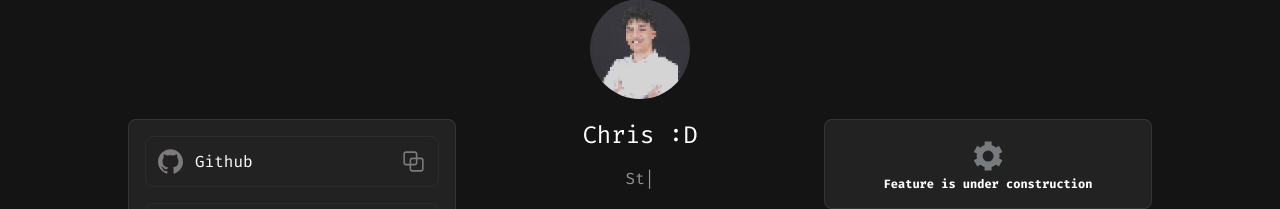
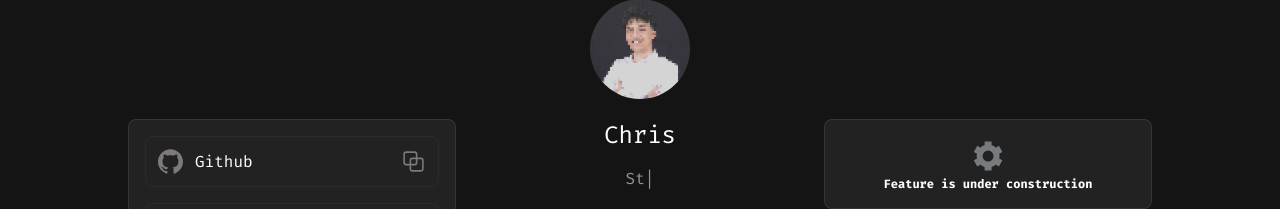
Before and after one commit to chris911e/portfolio-frontend, a React (Vite) app: page / in a window 1280 px wide. Shown: the part 119-328 px from the top of the page. Built offline with nearby package versions, Linux system fonts and the light colour scheme.

Commit message:
feat: revert :D

```diff
--- a/src/pages/Home.tsx
+++ b/src/pages/Home.tsx
@@ -39,7 +39,7 @@ export default function Home() {
                 "
             >
                 <div className="text-center text-2xl">
-                    Chris :D
+                    Chris
                 </div>
                 <Typewriter
                     words={[
```
